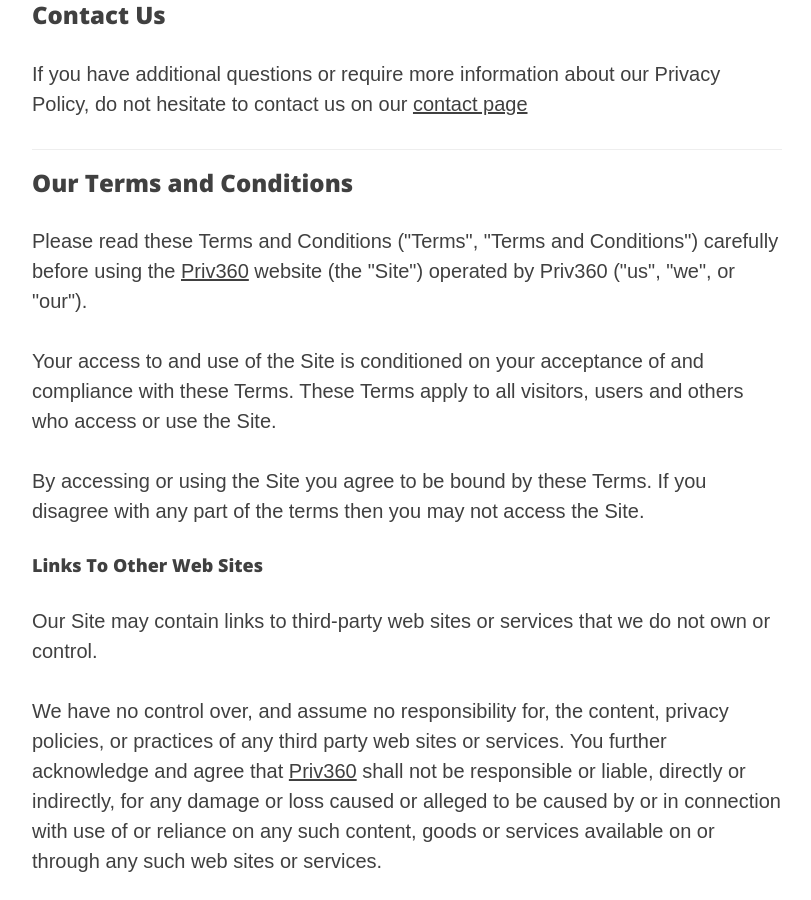
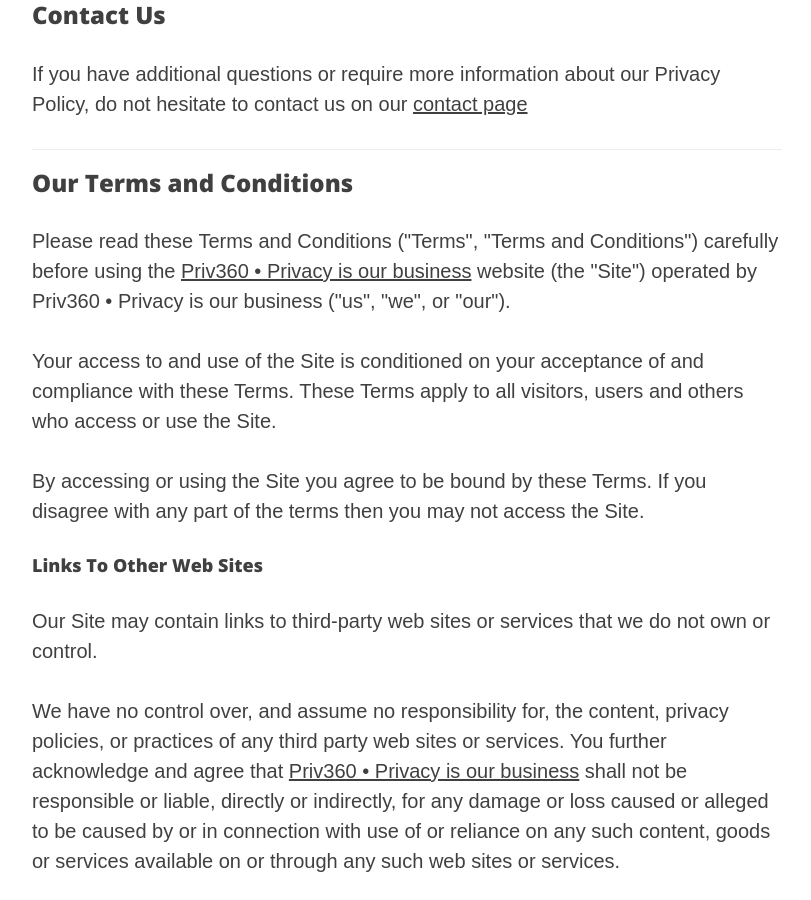
Before and after one commit to PrivWRK/services, a Jekyll site: the page built from _services/privacy-policy.md, in a window 1280 px wide and 900 px high, scrolled down 1292 px. Shown: the whole window, without its empty margins (233-1044 px from the left). Built offline with Jekyll 4.4.1, drawn with Linux system fonts in a browser that asks for light colours; nearby versions of some CDN libraries.

Commit message:
Update config.yml Edit title_name 2020-11-24 v1.2

```diff
--- a/_config.yml
+++ b/_config.yml
@@ -2,7 +2,7 @@
 # Need to change to an appropriate Title sed in all setting and paraeters
 title: Services
 description: "We optimize privacy compliance, building personal data security into the fabric of your organization, fostering consumer trust, fuelling growth and innovation."
-title_name: Priv360
+title_name: Priv360 • Privacy is our business
 author: Priv360 Staff
 # Language format language_TERRITORY. Default is en_US
 lang: en_US
```
